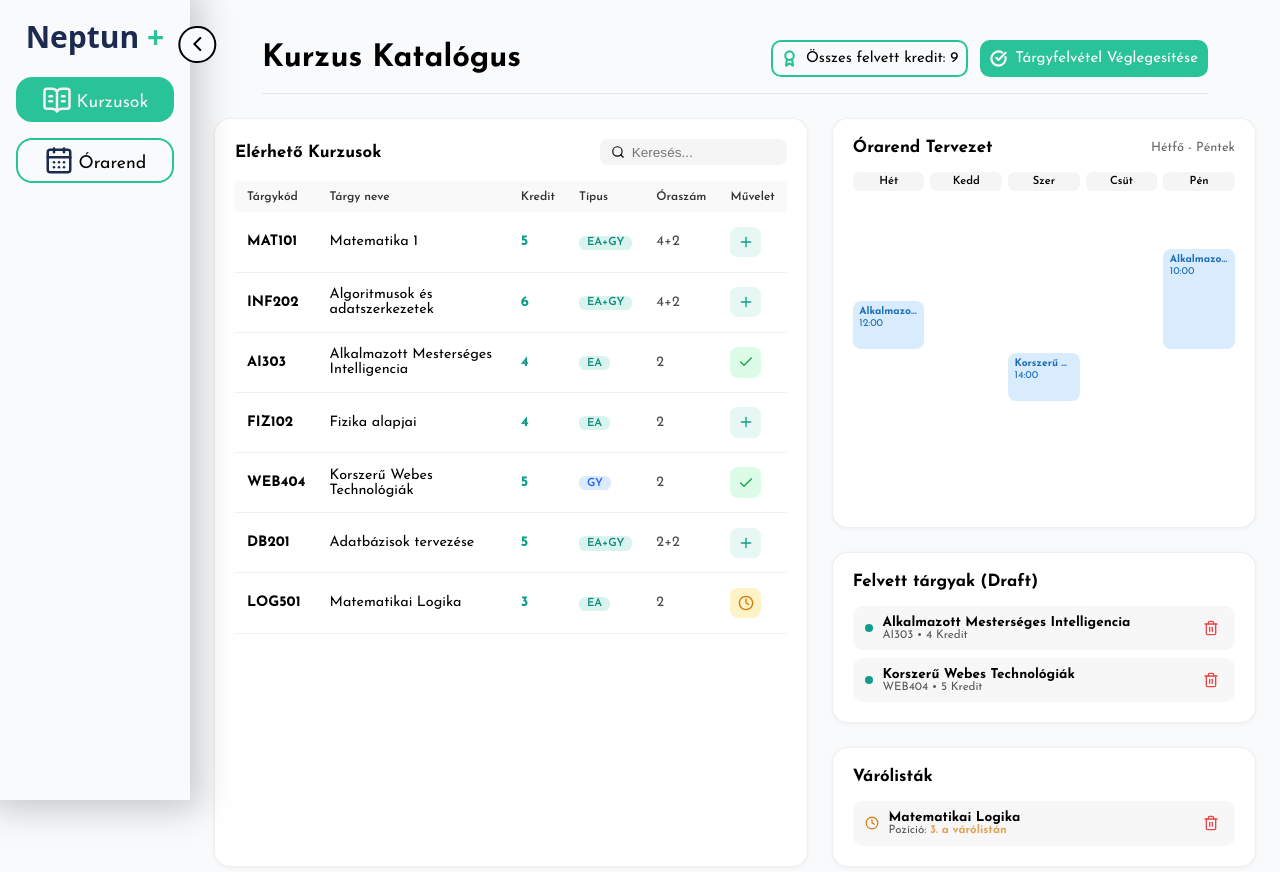
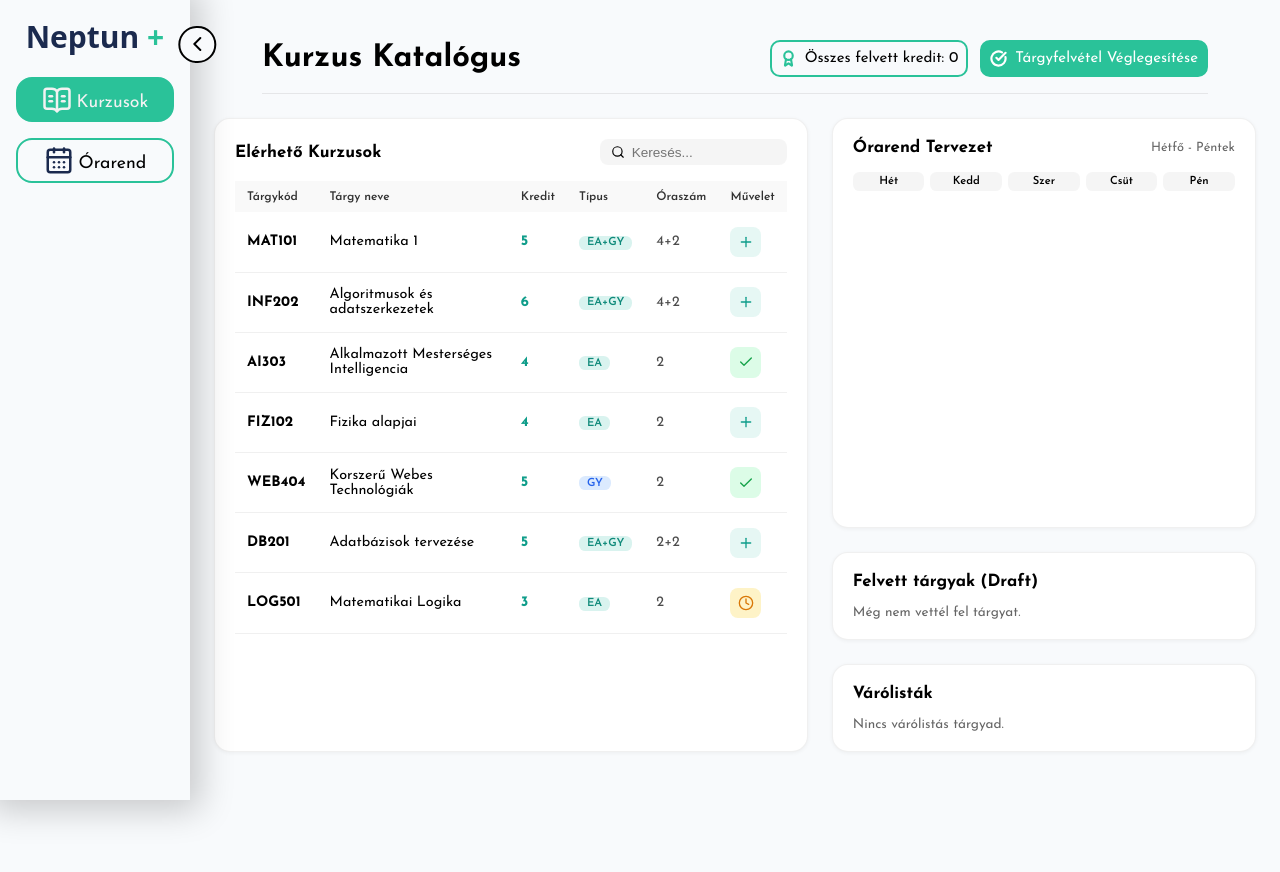
Before and after one commit to Dlevy004/neptun-plus-frontend, a React (Vite) app in the folder frontend/: page /courses in a window 1280 px wide. Shown: the top 872 px of the page. After the commit the page ends 800 px from the top, so only its background shows below. Built offline with nearby package versions, Linux system fonts and the light colour scheme.

Commit message:
feat: refactor Courses component to improve course enrollment and error handling

```diff
--- a/frontend/src/pages/Courses.jsx
+++ b/frontend/src/pages/Courses.jsx
@@ -10,27 +10,58 @@
 
 import './Courses.css'
 
+function Courses() {
+  const {
+    courses = [],
+    enrolledCourses = [],
+    enrollCourse,
+    dropCourse,
+    loading,
+    error
+  } = useEnrollment()
 
-function Courses() {
-  const { courses, draft, waitlist, totalCredits, setStatus } = useEnrollment()
+  const totalCredits = enrolledCourses.reduce(
+    (sum, course) => sum + (course.credits || 0),
+    0
+  )
 
   return (
     <div className="courses">
       <TopBar title='Kurzus Katalógus'>
-        <span className="total-credits"><Award strokeWidth={3}/> Összes felvett kredit: {totalCredits}</span>
-        <button className="subject-sign-up-btn" type='button'><CircleCheckBig strokeWidth={3}/> Tárgyfelvétel Véglegesítése</button>
+        <span className="total-credits">
+          <Award strokeWidth={3}/> Összes felvett kredit: {totalCredits}
+        </span>
+        <button className="subject-sign-up-btn" type='button'>
+          <CircleCheckBig strokeWidth={3}/> Tárgyfelvétel Véglegesítése
+        </button>
       </TopBar>
 
+      {error && <div className="error-banner">{error}</div>}
+
       <div className='courses-layout'>
-        <AvailableCourses courses={courses} onAdd={(code) => setStatus(code, 'draft')} />
+        <AvailableCourses
+          courses={courses}
+          loading={loading}
+          onAdd={(courseId) => enrollCourse(courseId)}
+        />
 
         <div className='courses-side'>
           <Card title='Órarend Tervezet' aside={<span className='card-note'>Hétfő - Péntek</span>}>
-            <SchedulePlanner courses={draft} compact />
+            <SchedulePlanner courses={enrolledCourses} compact />
           </Card>
+
           <div className='draft-waitlist-wrapper'>
-            <DraftList  className='draft' courses={draft} onRemove={(code) => setStatus(code, 'none')} />
-            <WaitlistPanel className='wait' courses={waitlist} onRemove={(code) => setStatus(code, 'none')} />
+            <DraftList
+              className='draft'
+              courses={enrolledCourses}
+              onRemove={(courseId) => dropCourse(courseId)}
+            />
+
+            <WaitlistPanel
+              className='wait'
+              courses={[]}
+              onRemove={(courseId) => dropCourse(courseId)}
+            />
           </div>
         </div>
       </div>
```
